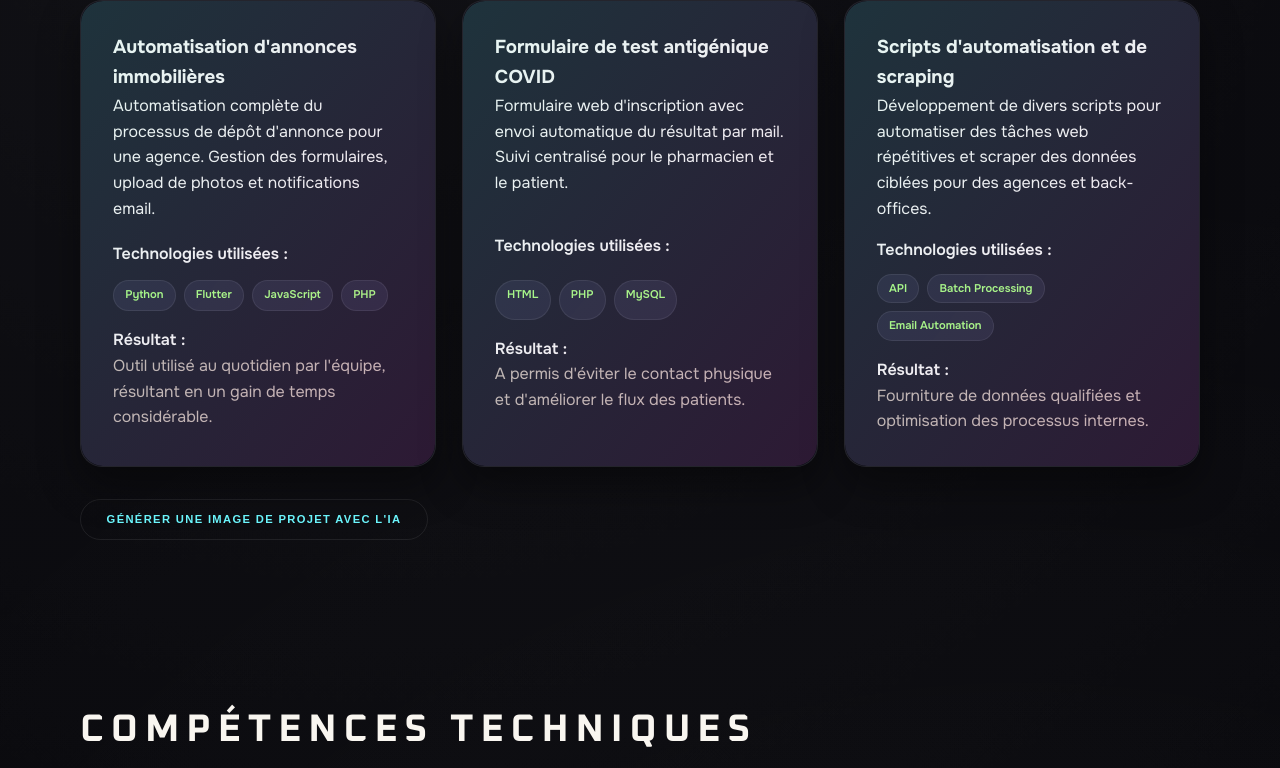
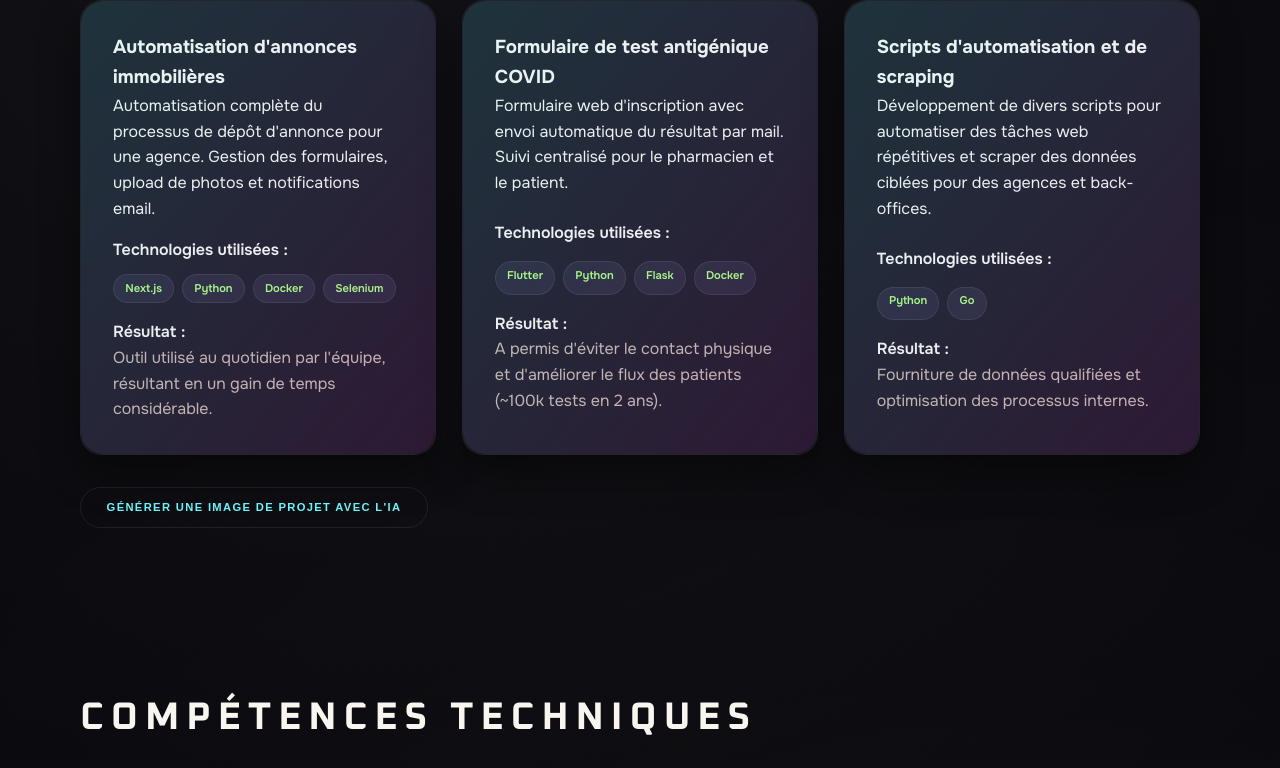
Before and after one commit to danhab05/danhabibtech, a Next.js app: page / in a window 1280 px wide. Shown: the part 948-1716 px from the top of the page. Built offline with nearby package versions, Linux system fonts and the light colour scheme.

Commit message:
Update project tech stacks

```diff
--- a/app/page.tsx
+++ b/app/page.tsx
@@ -3,7 +3,7 @@ const projects = [
     title: "Automatisation d'annonces immobilières",
     description:
       "Automatisation complète du processus de dépôt d'annonce pour une agence. Gestion des formulaires, upload de photos et notifications email.",
-    technologies: ["Python", "Flutter", "JavaScript", "PHP"],
+    technologies: ["Next.js", "Python", "Docker", "Selenium"],
     result:
       "Outil utilisé au quotidien par l'équipe, résultant en un gain de temps considérable.",
   },
@@ -11,15 +11,15 @@ const projects = [
     title: "Formulaire de test antigénique COVID",
     description:
       "Formulaire web d'inscription avec envoi automatique du résultat par mail. Suivi centralisé pour le pharmacien et le patient.",
-    technologies: ["HTML", "PHP", "MySQL"],
+    technologies: ["Flutter", "Python", "Flask", "Docker"],
     result:
-      "A permis d'éviter le contact physique et d'améliorer le flux des patients.",
+      "A permis d'éviter le contact physique et d'améliorer le flux des patients (~100k tests en 2 ans).",
   },
   {
     title: "Scripts d'automatisation et de scraping",
     description:
       "Développement de divers scripts pour automatiser des tâches web répétitives et scraper des données ciblées pour des agences et back-offices.",
-    technologies: ["API", "Batch Processing", "Email Automation"],
+    technologies: ["Python", "Go"],
     result:
       "Fourniture de données qualifiées et optimisation des processus internes.",
   },
```
